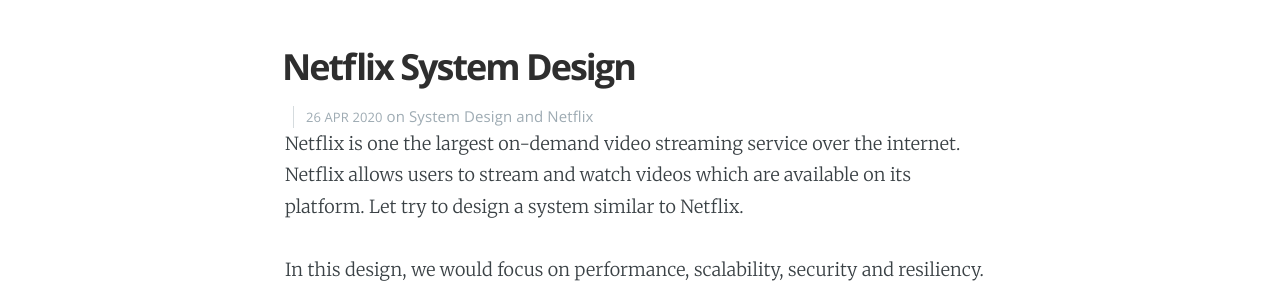
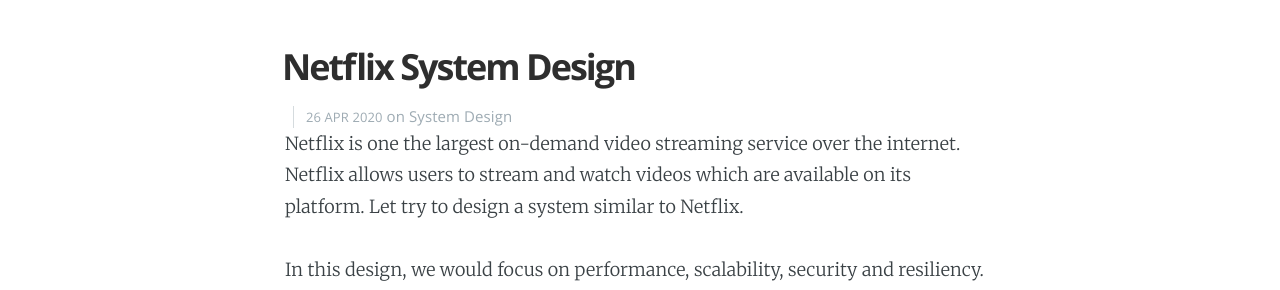
Before and after one commit to pranavpr/system-design-notes, a Jekyll site: the page built from _posts/2020-04-26-netflix-system-design.md, in a window 1280 px wide and 900 px high, scrolled down 435 px. Shown: the part 154-444 px from the top of the window. Built offline with Jekyll 4.4.1, drawn with Linux system fonts in a browser that asks for light colours; comment, search, counter and statistics services are not loaded.

```diff
--- a/_posts/2020-04-26-netflix-system-design.md
+++ b/_posts/2020-04-26-netflix-system-design.md
@@ -4,7 +4,6 @@
 date: 2020-04-26 21:05 +0530
 categories:
   - System Design
-  - Netflix
 image: /assets/images/netflix-system-design-cover.jpg
 ---
 
```
Also changed, not shown: assets/images/netflix-system-design.png, assets/images/netflix-system-design.webp.
